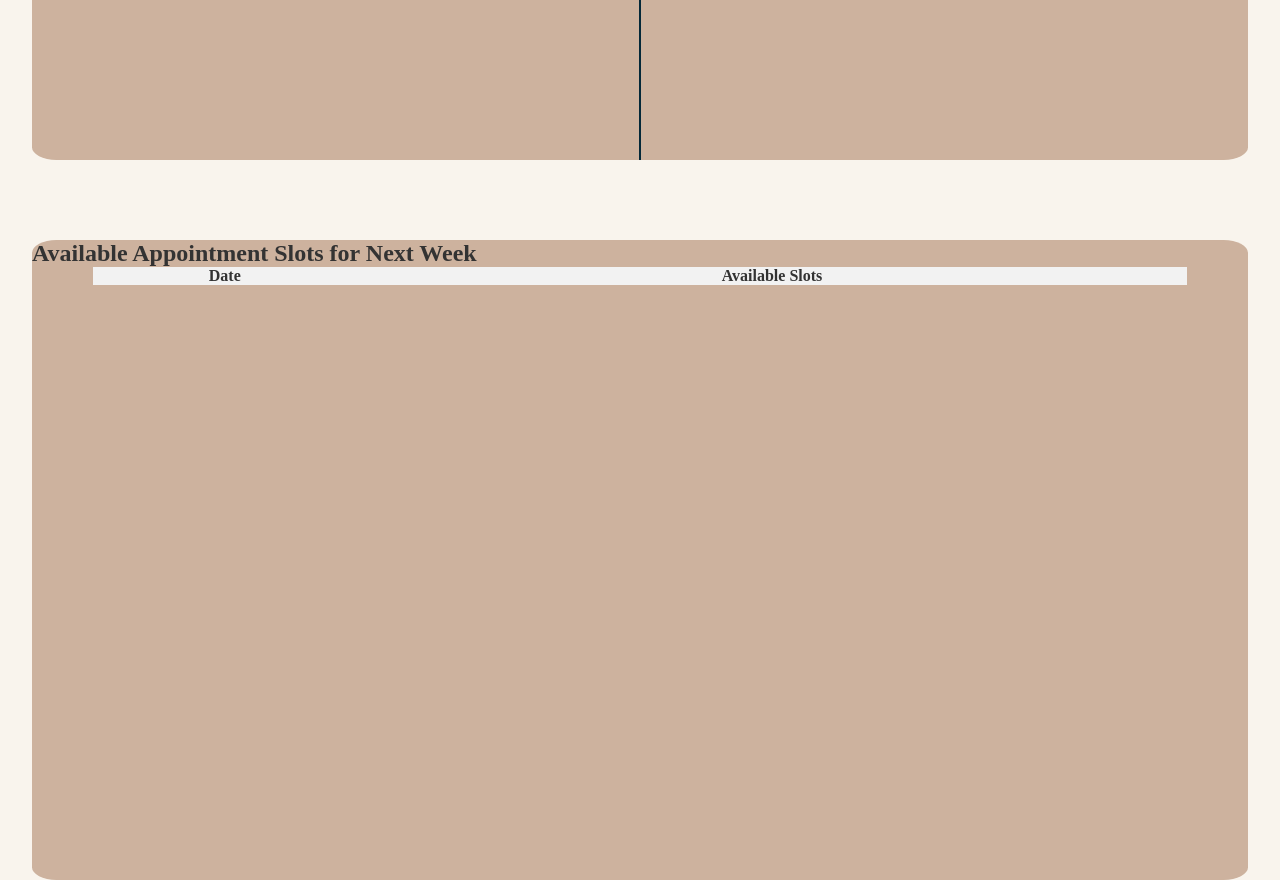
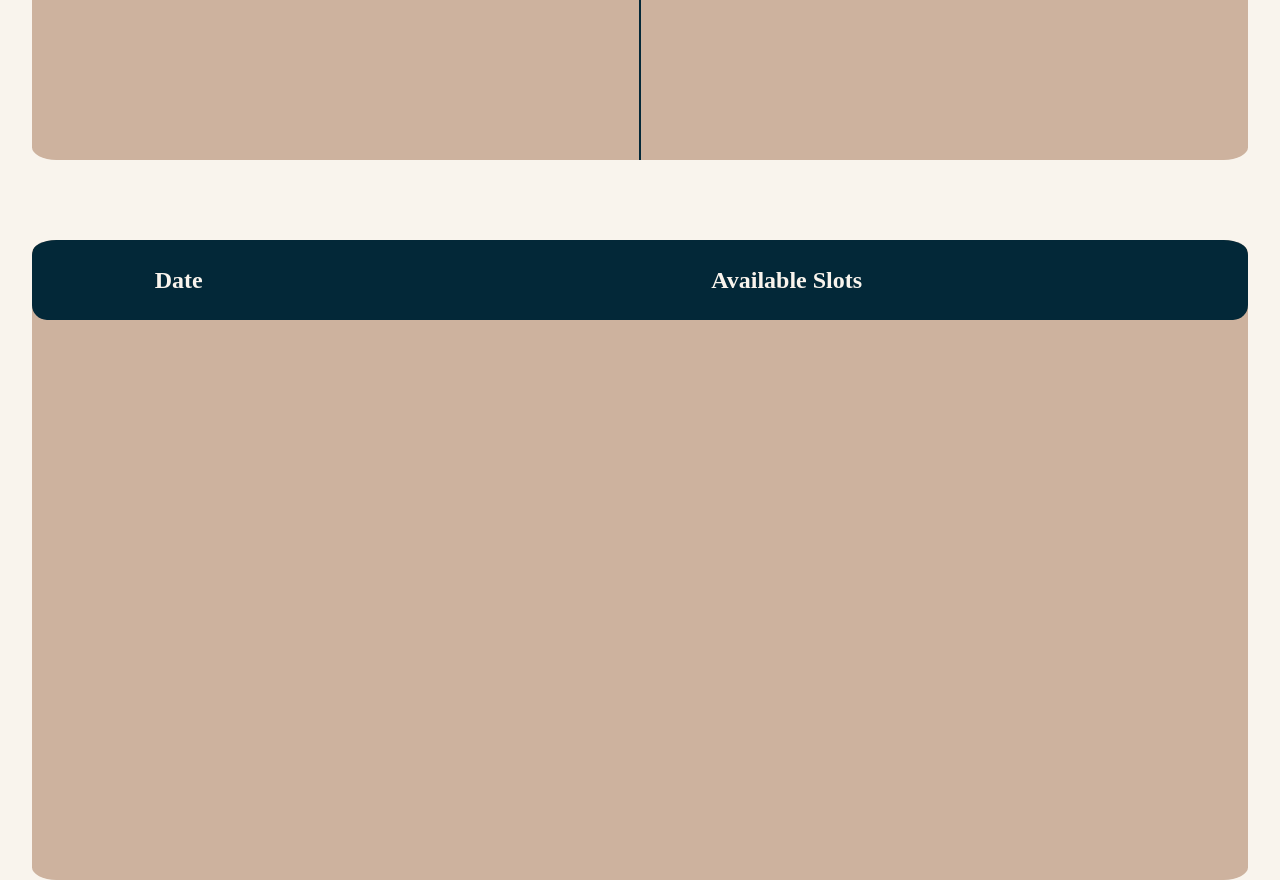
Before and after one commit to jacobopatz/Healthcare-Portal, a Django app: page /schedule/ in a window 1280 px wide. Shown: the part 741-1621 px from the top of the page. Run offline with Django 5.2, Linux system fonts and the light colour scheme; data comes from the database, SQL or seed files in the repository; both versions use the stored data as it was after the commit; lists and menus that the app fills with data are empty; some web fonts are replaced.

Commit message:
made calendar prettier

```diff
--- a/djangoProject/schedule/static/css/schedule.css
+++ b/djangoProject/schedule/static/css/schedule.css
@@ -86,9 +86,16 @@ p {
 }
 
 .calendar-table {
-    width: 90%;
+    width: 100%;
+    height: 100%;
     border-collapse: collapse;
     align-self: center;
+    border-radius: 1000px;
+
+    border-radius: 15px; /* Adjust radius as needed */
+    overflow: hidden; /* Ensures corners apply to child elements */
+    background-color: #032838;
+    color: #f9f4ed;
 }
 
 .calendar-table td {
@@ -97,7 +104,7 @@ p {
 }
 
 .calendar-table th {
-    background-color: #f2f2f2;
+    height:10vh
 }
 
 .calendar-table tbody tr:hover {
--- a/djangoProject/schedule/templates/SCHED.html
+++ b/djangoProject/schedule/templates/SCHED.html
@@ -39,12 +39,11 @@
 
 </div>
     <div class="sched_background">
-        <h2>Available Appointment Slots for Next Week</h2>
         <table class="calendar-table">
             <thead>
                 <tr>
-                    <th>Date</th>
-                    <th>Available Slots</th>
+                    <th><h2>Date</h2></th>
+                    <th><h2>Available Slots</h2></th>
                 </tr>
             </thead>
             <tbody>
```
Also changed, not shown: djangoProject/db.sqlite3.
